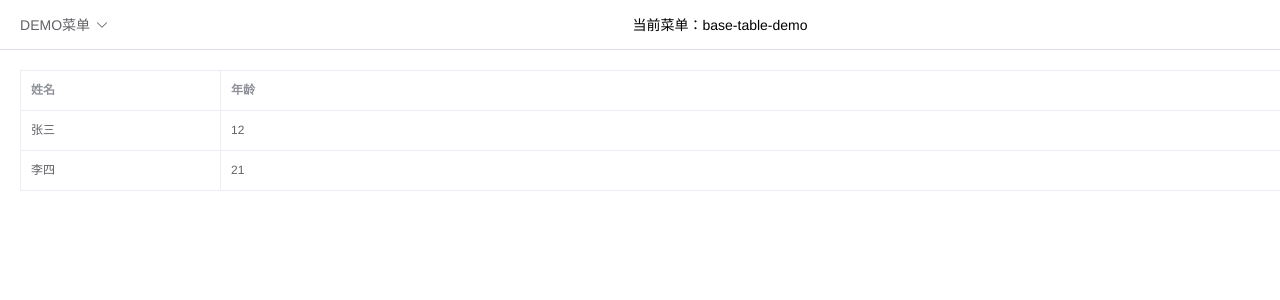
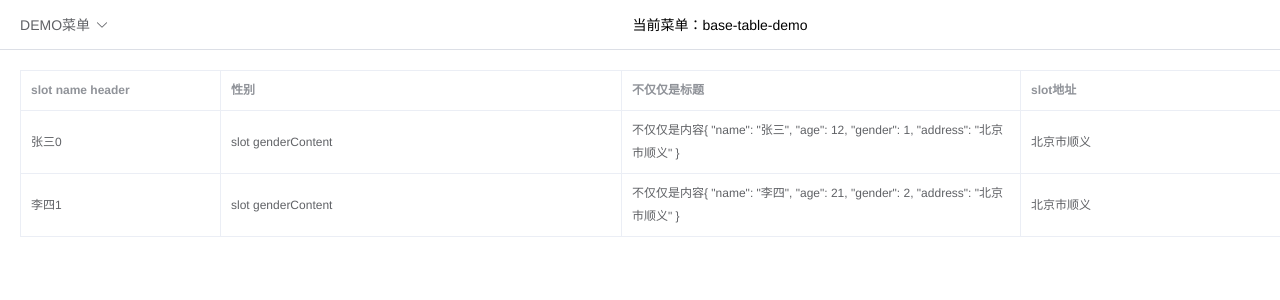
Before and after one commit to fuybooo/vue-ts-admin, a Vue app: page /main/demo/base-table in a window 1280 px wide. Shown: the top 300 px of the page. Built offline with nearby package versions, Linux system fonts and the light colour scheme.

Commit message:
feat: 新增作用域插槽

```diff
--- a/public/mock/demo/table/get.json
+++ b/public/mock/demo/table/get.json
@@ -8,11 +8,15 @@
     "results": [
       {
         "name": "张三",
-        "age": 12
+        "age": 12,
+        "gender": 1,
+        "address": "北京市顺义"
       },
       {
         "name": "李四",
-        "age": 21
+        "age": 21,
+        "gender": 2,
+        "address": "北京市顺义"
       }
     ]
   }
--- a/src/components/common-table/BaseTable.ts
+++ b/src/components/common-table/BaseTable.ts
@@ -91,8 +91,41 @@ function createColumns (createElement: typeof Vue.prototype.$CreateElement): VNo
   const me = this
   let columns: VNodeChildren
   columns = me.columns.map((col: Column) => {
-    if (col.slot) {
-      // todo 根据headerSlot判断是否需要header
+    if (col.slot || col.headerSlot || col.contentSlot) {
+      // 使用全slot
+      if (col.slot && !col.headerSlot && !col.contentSlot) {
+        return me.$slots[col.slot]
+      } else {
+        if (col.headerSlot) {
+          if (col.contentSlot) {
+            // header + content
+            return createElement('el-table-column', {
+              props: getColumnProps.bind(me)(col),
+              // @ts-ignore
+              // tslint:disable-next-line:max-line-length
+              scopedSlots: {default: (props: any) => createElement('span', me.$scopedSlots[col.contentSlot]({...props})), header: (props: any) => createElement('span', me.$scopedSlots[col.headerSlot]({...props}))},
+            })
+          } else {
+            // only header
+            return createElement('el-table-column', {
+              props: getColumnProps.bind(me)(col),
+              // @ts-ignore
+              // tslint:disable-next-line:max-line-length
+              scopedSlots: {header: (props: any) => createElement('span', me.$scopedSlots[col.headerSlot]({...props}))},
+            })
+          }
+        } else {
+          if (col.contentSlot) {
+            // only content
+            return createElement('el-table-column', {
+              props: getColumnProps.bind(me)(col),
+              // @ts-ignore
+              // tslint:disable-next-line:max-line-length
+              scopedSlots: {default: (props: any) => createElement('span', me.$scopedSlots[col.contentSlot]({...props}))},
+            })
+          }
+        }
+      }
     } else if (col.prop) {
       return createElement('el-table-column', {
         props: getColumnProps.bind(me)(col),
--- a/src/components/common-table/table.model.ts
+++ b/src/components/common-table/table.model.ts
@@ -4,6 +4,7 @@ export interface Column {
   props?: ColumnProps
   slot?: string
   headerSlot?: string
+  contentSlot?: string
 }
 // baseTable中tableProps
 export interface TableProps {
@@ -45,7 +46,7 @@ export interface TableProps {
 }
 // 列的属性
 export interface ColumnProps {
-  type?: '' | 'index' | 'selection'
+  type?: '' | 'index' | 'selection' | null | undefined
   className?: string
   labelClassName?: string
   property?: string
--- a/src/demo/views/table/BaseTableDemo.vue
+++ b/src/demo/views/table/BaseTableDemo.vue
@@ -4,8 +4,24 @@
       <base-table
         :columns="columns"
         :url="url"
-        :auto-search="true"
-      ></base-table>
+      >
+        <template slot="address">
+          <el-table-column prop="address" label="slot地址"></el-table-column>
+        </template>
+<!--        此处一般不需要作用域，根据需要进行解构 v-slot:ageHeader={column}-->
+        <template v-slot:ageHeader>
+          <span>不仅仅是标题</span>
+        </template>
+        <template v-slot:ageContent="{row}">
+          <span>不仅仅是内容{{row}}</span>
+        </template>
+        <template slot="nameHeader">
+          <span>slot name header</span>
+        </template>
+        <template slot="genderContent">
+          <span>slot genderContent</span>
+        </template>
+      </base-table>
     </el-main>
   </el-container>
 </template>
@@ -22,13 +38,27 @@
         prop: 'name',
         label: '姓名',
         props: {
-          width: 200
+          width: 200,
+          formatter (r: any, c: any, v: any, i: number) {
+            return v + i
+          }
         },
+        headerSlot: 'nameHeader',
+      },
+      {
+        prop: 'gender',
+        label: '性别',
+        contentSlot: 'genderContent',
       },
       {
         prop: 'age',
-        label: '年龄'
+        label: '年龄',
+        contentSlot: 'ageContent',
+        headerSlot: 'ageHeader',
       },
+      {
+        slot: 'address'
+      }
     ]
   }
 </script>
```
